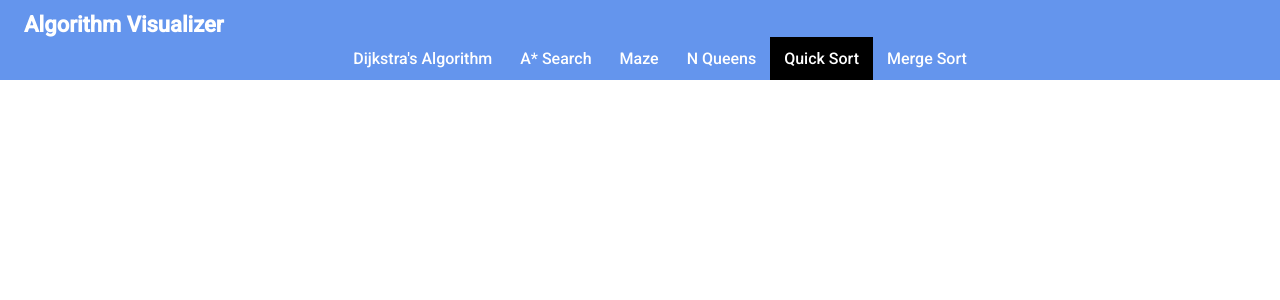
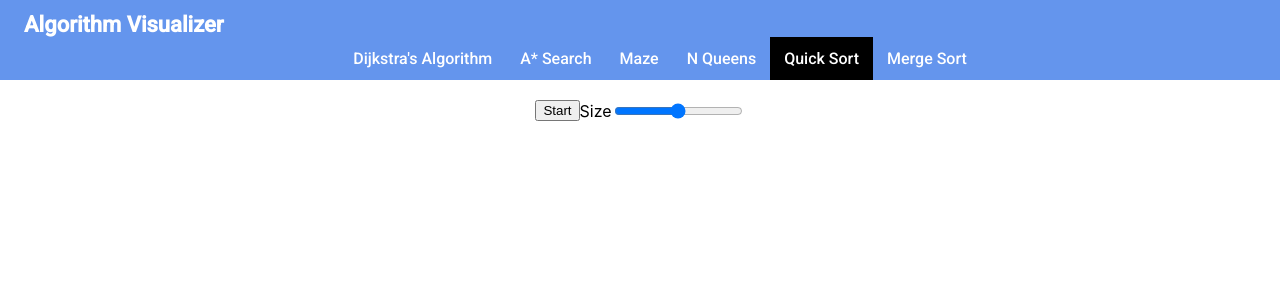
Before and after one commit to xdeng9/algorithm-visualizer, a React (Create React App) app: page /#/quicksort in a window 1280 px wide. Shown: the top 300 px of the page. Built offline with nearby package versions, Linux system fonts and the light colour scheme.

Commit message:
Add controlls for sorting

```diff
--- a/src/sort/Bars.jsx
+++ b/src/sort/Bars.jsx
@@ -1,19 +1,42 @@
 import React from 'react';
+import './bars.css';
 
 class Bars extends React.Component {
 
     constructor(props) {
         super(props);
         this.state = {
-            arr: []
+            arr: [],
+            min: 5,
+            max: 1000,
+            size: 500
         }
+
+        this.handleUpdate = this.handleUpdate.bind(this);
+    }
+
+    handleUpdate(e) {
+        this.setState({ size: e.currentTarget.value })
     }
 
     render() {
         return (
             <div className="bars-container">
                 <div className="bars-controll">
+                    <button>
+                        Start
+                    </button>
 
+                    <label className="slider-container"> Size
+                        <input
+                            type="range"
+                            id="slider"
+                            onChange={this.handleUpdate}
+                            min={this.state.min}
+                            max={this.state.max}
+                            value={this.state.size}>
+                        </input>
+                    </label>
                 </div>
             </div>
         )
--- a/src/sort/bars.css
+++ b/src/sort/bars.css
@@ -2,8 +2,20 @@
     display: flex;
     flex-direction: column;
     justify-content: center;
+    align-items: center;
+    margin: 20px 0;
 }
 
 .bars-controll {
     display: flex;
+    align-items: center;
+    vertical-align: auto;
 }
+
+#slider:hover {
+    cursor: pointer;
+}
+
+.slider-container {
+    display: flex;
+}
```
